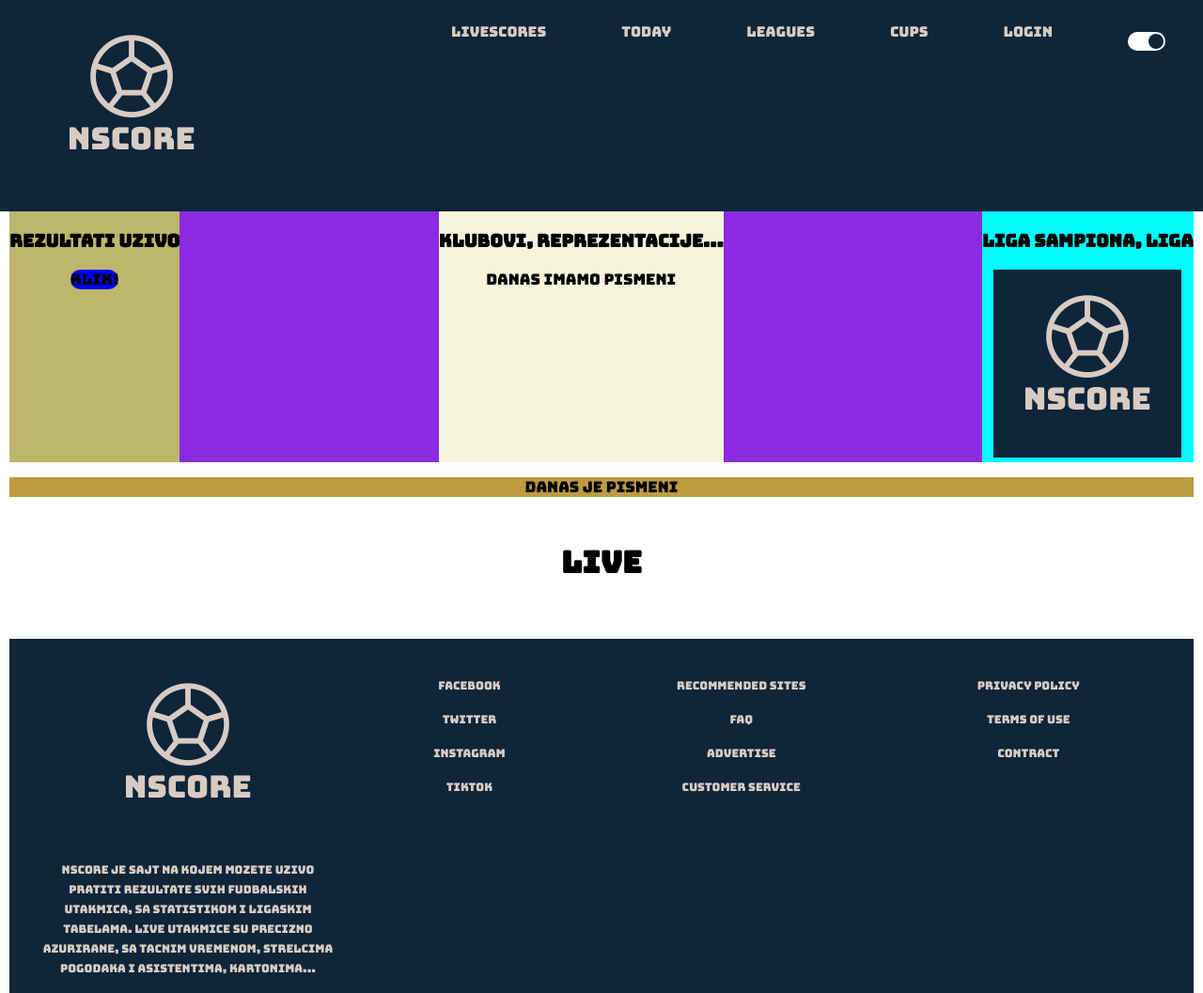
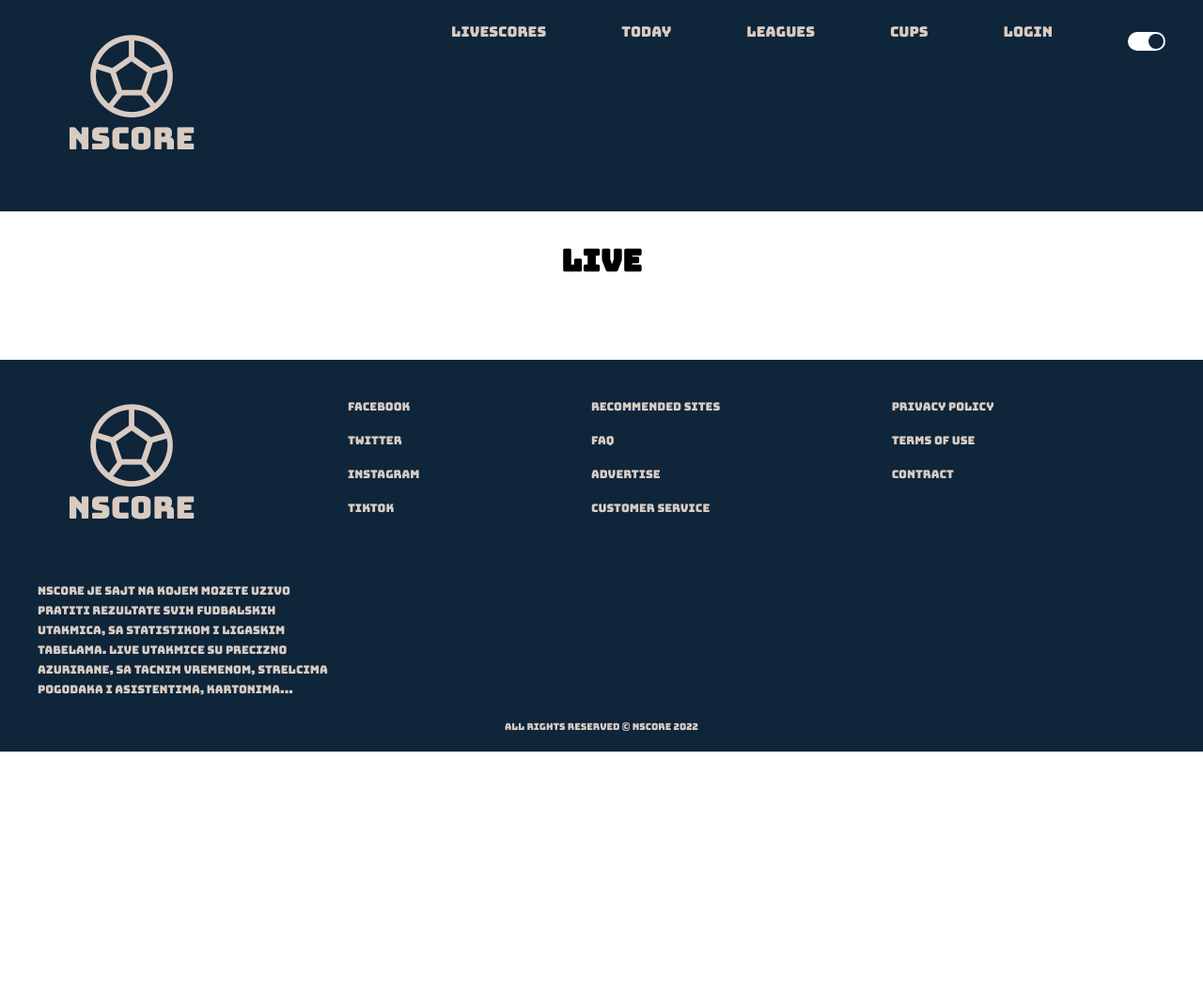
Before and after one commit to dzonyv/NScore, a plain HTML site: page NScore.html in a window 1280 px wide. Shown: the top 1057 px of the page at 94% size. After the commit the page ends 800 px from the top, so only its background shows below. Drawn offline with Linux system fonts and the light colour scheme; no server answers.

Commit message:
Revert "Add files via upload"
This reverts commit 123f433c6d18106463bbd806a2b791ae9c1efa2f.

```diff
--- a/NScore.html
+++ b/NScore.html
@@ -12,7 +12,6 @@
 <body class="flex">
 
     <header>
-
         <div class="container flex">
 
             <div class="header-logo">
@@ -44,24 +43,6 @@
     </header>
 
     <main>
-        <div id="pismeni">
-            <div id="xx">
-                <h3>Rezultati uzivo</h3>
-                <span id="dugme">Klik!</span>
-            </div>
-            <div id="xy">
-                <h3>Klubovi, reprezentacije...</h3>
-                <p id="par">danas imamo pismeni</p>
-            </div>
-            <div id="xz">
-                <h3>Liga Sampiona, Liga </h3>
-                <img src="NScore logo.png">
-            </div>
-
-        </div>
-        <div id="pismeni1">
-            <p>danas je pismeni</p>
-        </div>
         <div class="container">
             <div id="content"> <h1>LIVE</h1>
                 <div id="matchTable" class="matches-table">
@@ -71,18 +52,7 @@
             </div>
         </div>
         <script src="nsjs.js"></script>
-        <script src="pismeni.js"></script>
-        <script>
-            let klik = document.getElementById('dugme');
-            let  tekst = document.getElementById('par');
-
-            klik.addEventListener('click', (e) => {
-            tekst.innerHTML = 'fudbal';
-            //let jsontxt = JSON.stringify(product.data[0]);
-            //tekst.innerHTML = json;
-
-});
-        </script>
+    </main>
 
     <footer>
         <div class="container">
--- a/nscore_css.css
+++ b/nscore_css.css
@@ -69,27 +69,3 @@
 .match-tile .team {
     width: 100px;
 }
-#pismeni{
-    width: auto;
-    background-color: blueviolet;
-    justify-content: space-between;
-    display: flex;
-}
-#pismeni1{
-    width: auto;
-    background-color: rgb(189, 155, 63);
-}
-
-#xx{
-    background-color: darkkhaki;
-}
-#xy{
-    background-color: beige;
-}
-#xz{
-    background-color: aqua;
-}
-#xx span{
-    background-color: blue;
-    border-radius: 40px;
-}
```
Also changed, not shown: pismeni.js (deleted, +0 -39 lines).
